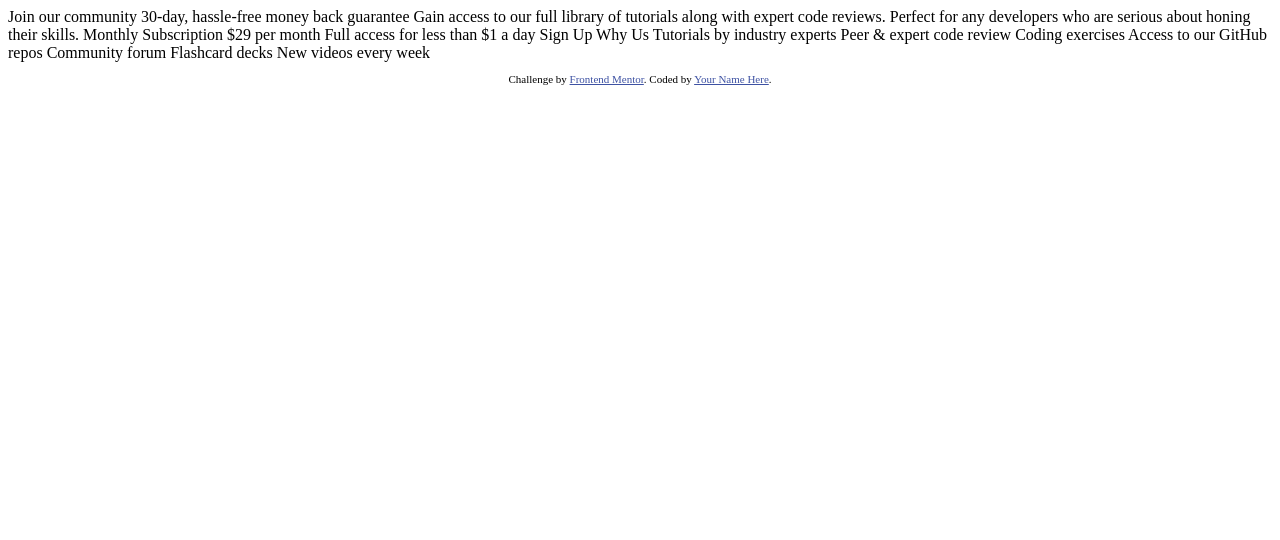
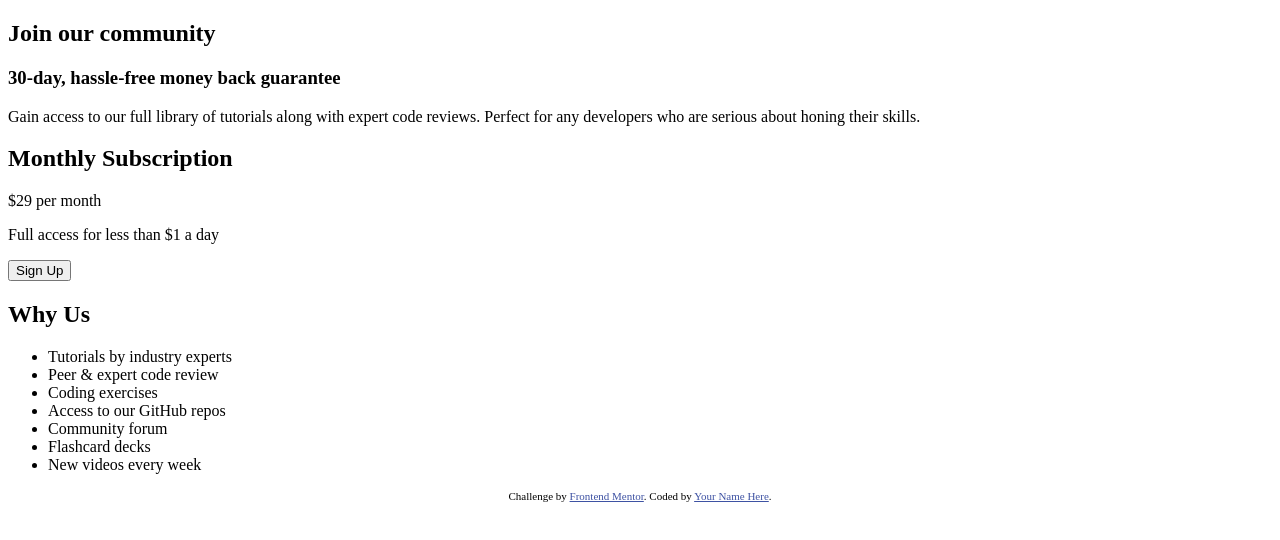
Before and after one commit to crojasf/01-single-price-grid-component, a plain HTML site: page index.html in a window 1280 px wide. Drawn offline with Linux system fonts and the light colour scheme.

Commit message:
estrutura html

```diff
--- a/index.html
+++ b/index.html
@@ -15,30 +15,62 @@
   </style>
 </head>
 <body>
-  Join our community
 
-  30-day, hassle-free money back guarantee
+  <main>
+    <div>
+      <h2>Join our community</h2>
 
-  Gain access to our full library of tutorials along with expert code reviews.
-  Perfect for any developers who are serious about honing their skills.
+      <h3>
+        30-day, hassle-free money back guarantee
+      </h3>
 
-  Monthly Subscription
+      <p>
+        Gain access to our full library of tutorials along with expert code reviews.
+        Perfect for any developers who are serious about honing their skills.
+      </p>
+    </div>
+    <div>
+      <h2>
+        Monthly Subscription
+      </h2>
 
-  &dollar;29 per month
+      <div>
+        &dollar;29 per month
+      </div>
 
-  Full access for less than &dollar;1 a day
+      <p>
+        Full access for less than &dollar;1 a day
+      </p>
 
-  Sign Up
+      <button>Sign Up</button>
+    </div>
+    <div>
+      <h2>Why Us</h2>
 
-  Why Us
+      <ul>
+        <li>Tutorials by industry experts</li>
+        <li>Peer &amp; expert code review</li>
+        <li>Coding exercises</li>
+        <li>Access to our GitHub repos</li>
+        <li>Community forum</li>
+        <li>Flashcard decks</li>
+        <li>New videos every week</li>
+      </ul>
+    </div>
+  </main>
 
-  Tutorials by industry experts
-  Peer &amp; expert code review
-  Coding exercises
-  Access to our GitHub repos
-  Community forum
-  Flashcard decks
-  New videos every week
+
+
+
+
+
+
+
+
+
+
+
+
 
   <footer>
     <p class="attribution">
```
Also changed, not shown: 1 other file.
